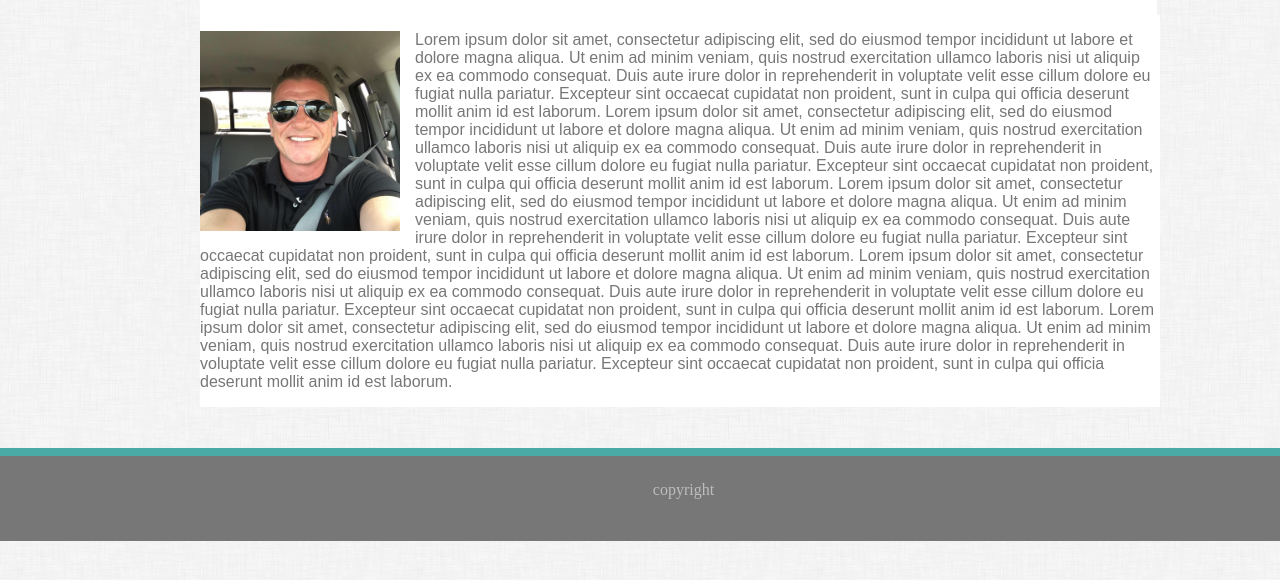
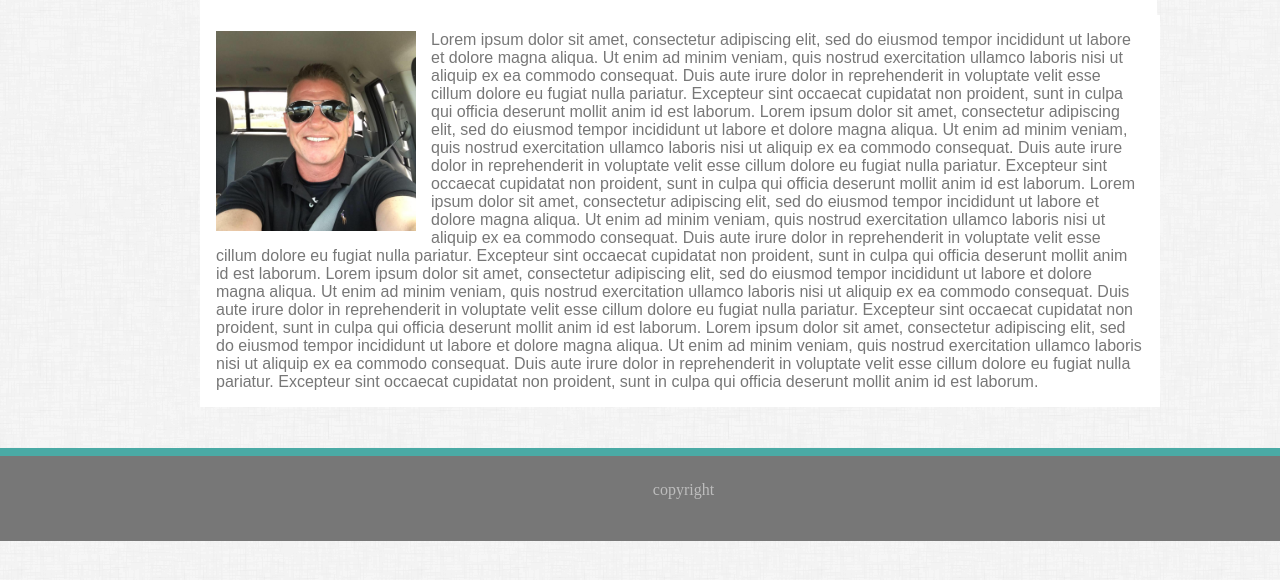
Before and after one commit to Phoenix3737/Basic-Portfolio, a plain HTML site: page index.html in a window 1280 px wide. Shown: the part 192-772 px from the top of the page. Drawn offline with Linux system fonts and the light colour scheme.

Commit message:
text padding l/r

```diff
--- a/assets/css/style.css
+++ b/assets/css/style.css
@@ -19,6 +19,8 @@
     position:fixed;
     top: 207px;
     left: 200px;
+    /* padding-left: 16px;
+    padding-right: 16px; */
 }
 #header {
     float: left;
@@ -160,3 +162,8 @@ body {
     padding-bottom: 8px;
     margin-left: 71px;
 }
+
+.textPadding {
+    padding-left: 16px;
+    padding-right: 16px;
+}
--- a/index.html
+++ b/index.html
@@ -9,11 +9,12 @@
 
 <body>
     <header>
-        <div id="header"><h1>Mark Groves</h1></div>
+        <div id="header">
+            <h1>Mark Groves</h1>
+        </div>
 
         <div class="topnav">
-            <a class="active"
-            href="index.html">About</a>
+            <a class="active" href="index.html">About</a>
             <a href="portfolio.html">Portfolio</a>
             <a href="contact.html">Contact</a>
         </div>
@@ -26,22 +27,27 @@
 
     <section>
         <div class="greyText">
-            <p> <img src="assets/images/profilePic.jpg" width="200" height="200" alt="Mark Groves">Lorem ipsum dolor sit amet, consectetur adipiscing elit, sed do eiusmod tempor incididunt ut labore et dolore magna
-                aliqua. Ut enim ad minim veniam, quis nostrud exercitation ullamco laboris nisi ut aliquip ex ea commodo consequat.
-                Duis aute irure dolor in reprehenderit in voluptate velit esse cillum dolore eu fugiat nulla pariatur. Excepteur
-                sint occaecat cupidatat non proident, sunt in culpa qui officia deserunt mollit anim id est laborum. Lorem ipsum dolor sit amet, consectetur adipiscing elit, sed do eiusmod tempor incididunt ut labore et dolore magna
-                aliqua. Ut enim ad minim veniam, quis nostrud exercitation ullamco laboris nisi ut aliquip ex ea commodo consequat.
-                Duis aute irure dolor in reprehenderit in voluptate velit esse cillum dolore eu fugiat nulla pariatur. Excepteur
-                sint occaecat cupidatat non proident, sunt in culpa qui officia deserunt mollit anim id est laborum. Lorem ipsum dolor sit amet, consectetur adipiscing elit, sed do eiusmod tempor incididunt ut labore et dolore magna
-                aliqua. Ut enim ad minim veniam, quis nostrud exercitation ullamco laboris nisi ut aliquip ex ea commodo consequat.
-                Duis aute irure dolor in reprehenderit in voluptate velit esse cillum dolore eu fugiat nulla pariatur. Excepteur
-                sint occaecat cupidatat non proident, sunt in culpa qui officia deserunt mollit anim id est laborum. Lorem ipsum dolor sit amet, consectetur adipiscing elit, sed do eiusmod tempor incididunt ut labore et dolore magna
-                aliqua. Ut enim ad minim veniam, quis nostrud exercitation ullamco laboris nisi ut aliquip ex ea commodo consequat.
-                Duis aute irure dolor in reprehenderit in voluptate velit esse cillum dolore eu fugiat nulla pariatur. Excepteur
-                sint occaecat cupidatat non proident, sunt in culpa qui officia deserunt mollit anim id est laborum. Lorem ipsum dolor sit amet, consectetur adipiscing elit, sed do eiusmod tempor incididunt ut labore et dolore magna
-                aliqua. Ut enim ad minim veniam, quis nostrud exercitation ullamco laboris nisi ut aliquip ex ea commodo consequat.
-                Duis aute irure dolor in reprehenderit in voluptate velit esse cillum dolore eu fugiat nulla pariatur. Excepteur
-                sint occaecat cupidatat non proident, sunt in culpa qui officia deserunt mollit anim id est laborum.
+            <p class="textPadding">
+                <img src="assets/images/profilePic.jpg" width="200" height="200" alt="Mark Groves">Lorem ipsum dolor sit amet, consectetur adipiscing elit, sed do eiusmod tempor incididunt ut labore et dolore
+                magna aliqua. Ut enim ad minim veniam, quis nostrud exercitation ullamco laboris nisi ut aliquip ex ea commodo
+                consequat. Duis aute irure dolor in reprehenderit in voluptate velit esse cillum dolore eu fugiat nulla pariatur.
+                Excepteur sint occaecat cupidatat non proident, sunt in culpa qui officia deserunt mollit anim id est laborum.
+                Lorem ipsum dolor sit amet, consectetur adipiscing elit, sed do eiusmod tempor incididunt ut labore et dolore
+                magna aliqua. Ut enim ad minim veniam, quis nostrud exercitation ullamco laboris nisi ut aliquip ex ea commodo
+                consequat. Duis aute irure dolor in reprehenderit in voluptate velit esse cillum dolore eu fugiat nulla pariatur.
+                Excepteur sint occaecat cupidatat non proident, sunt in culpa qui officia deserunt mollit anim id est laborum.
+                Lorem ipsum dolor sit amet, consectetur adipiscing elit, sed do eiusmod tempor incididunt ut labore et dolore
+                magna aliqua. Ut enim ad minim veniam, quis nostrud exercitation ullamco laboris nisi ut aliquip ex ea commodo
+                consequat. Duis aute irure dolor in reprehenderit in voluptate velit esse cillum dolore eu fugiat nulla pariatur.
+                Excepteur sint occaecat cupidatat non proident, sunt in culpa qui officia deserunt mollit anim id est laborum.
+                Lorem ipsum dolor sit amet, consectetur adipiscing elit, sed do eiusmod tempor incididunt ut labore et dolore
+                magna aliqua. Ut enim ad minim veniam, quis nostrud exercitation ullamco laboris nisi ut aliquip ex ea commodo
+                consequat. Duis aute irure dolor in reprehenderit in voluptate velit esse cillum dolore eu fugiat nulla pariatur.
+                Excepteur sint occaecat cupidatat non proident, sunt in culpa qui officia deserunt mollit anim id est laborum.
+                Lorem ipsum dolor sit amet, consectetur adipiscing elit, sed do eiusmod tempor incididunt ut labore et dolore
+                magna aliqua. Ut enim ad minim veniam, quis nostrud exercitation ullamco laboris nisi ut aliquip ex ea commodo
+                consequat. Duis aute irure dolor in reprehenderit in voluptate velit esse cillum dolore eu fugiat nulla pariatur.
+                Excepteur sint occaecat cupidatat non proident, sunt in culpa qui officia deserunt mollit anim id est laborum.
             </p>
         </div>
     </section>
```
